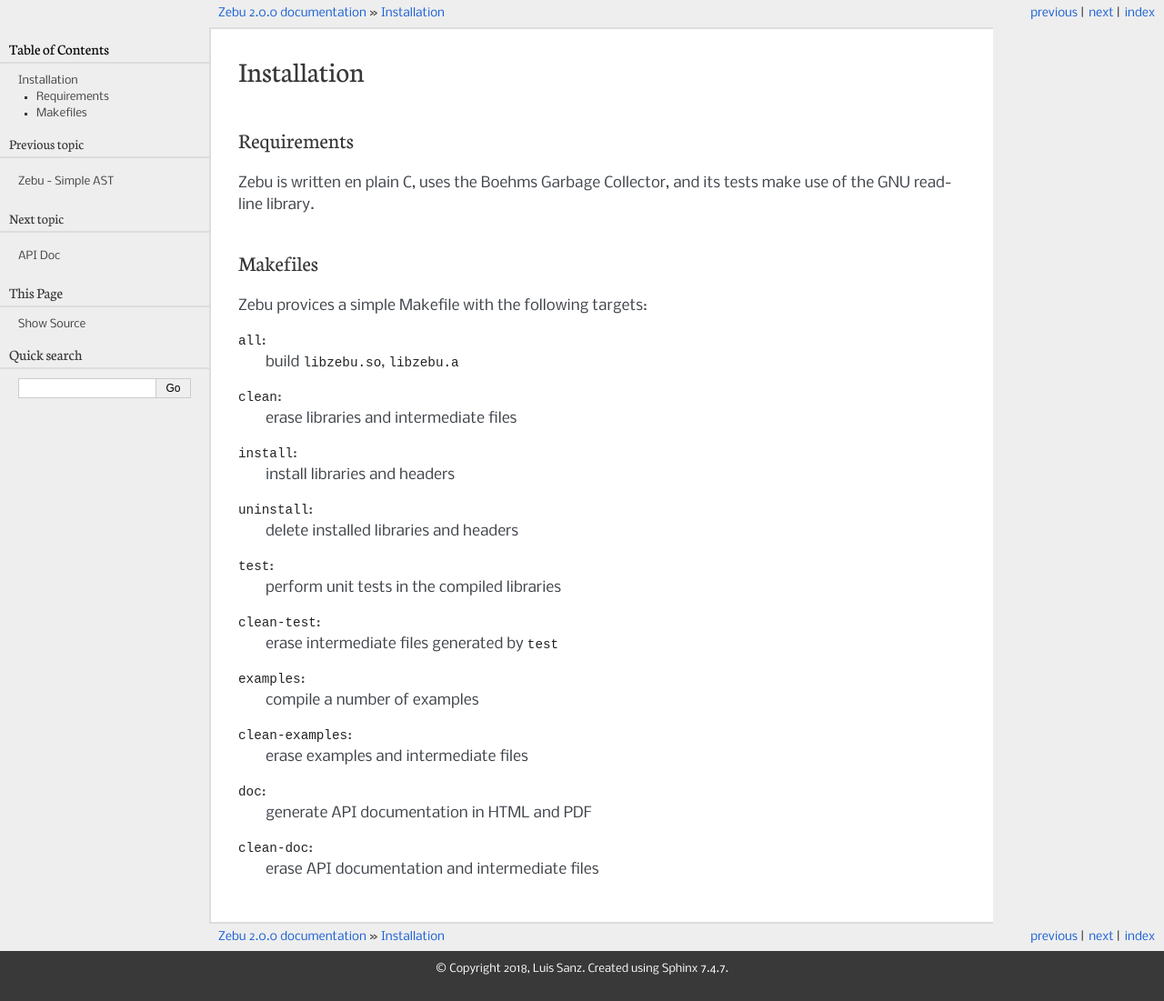
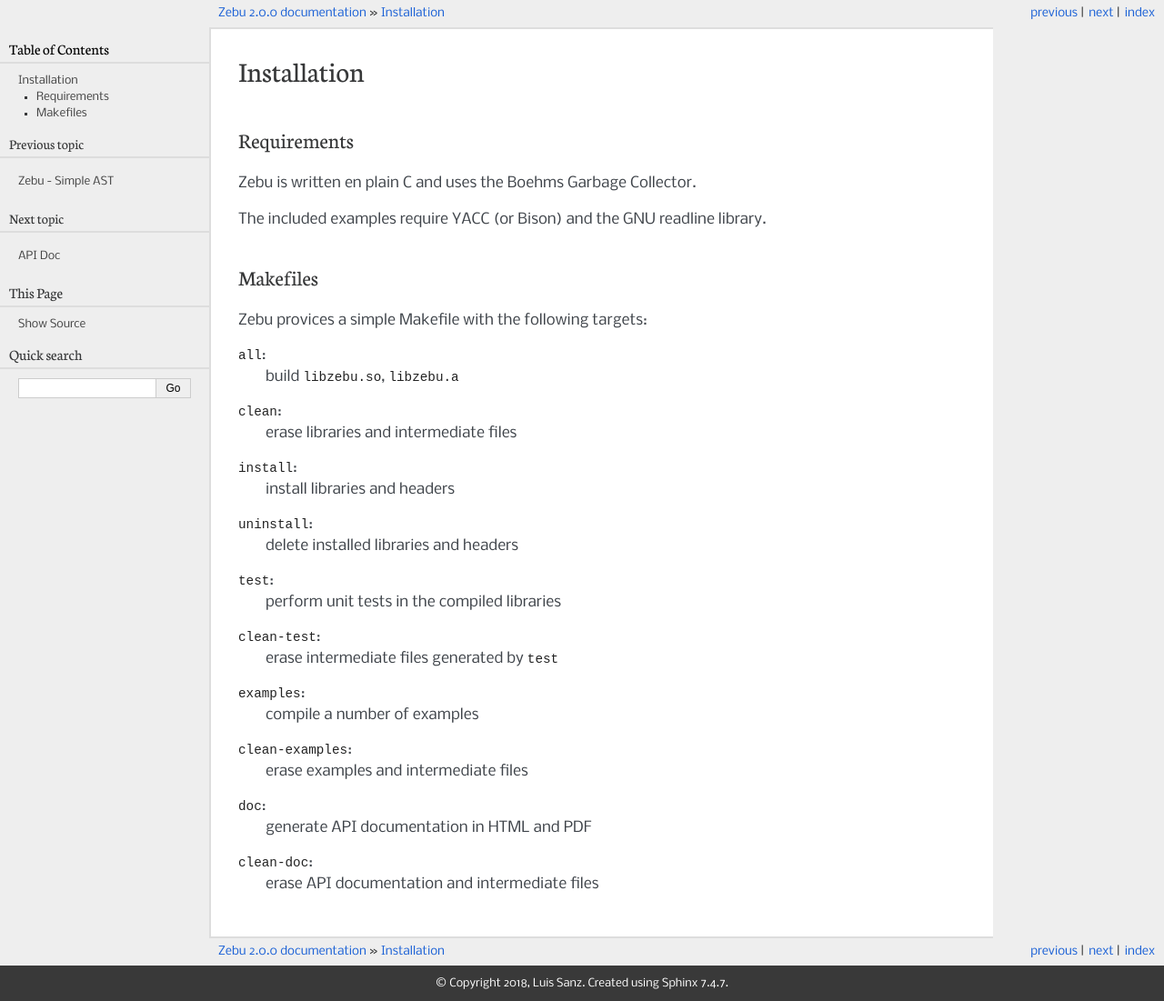
Before and after one commit to quirkyquixote/zebu2, a Sphinx documentation site: the page built from doc/install.rst, in a window 1280 px wide. Shown: the whole page at 91% size. Built offline with Sphinx 7.4.7, drawn with Linux system fonts in a browser that asks for light colours.

Commit message:
Default to Yacc when compiling examples

```diff
--- a/doc/install.rst
+++ b/doc/install.rst
@@ -4,8 +4,9 @@
 Requirements
 ------------
 
-Zebu is written en plain C, uses the Boehms Garbage Collector, and its tests
-make use of the GNU readline library.
+Zebu is written en plain C and uses the Boehms Garbage Collector.
+
+The included examples require YACC (or Bison) and the GNU readline library.
 
 Makefiles
 ---------
```
Also changed, not shown: 1 other file.
